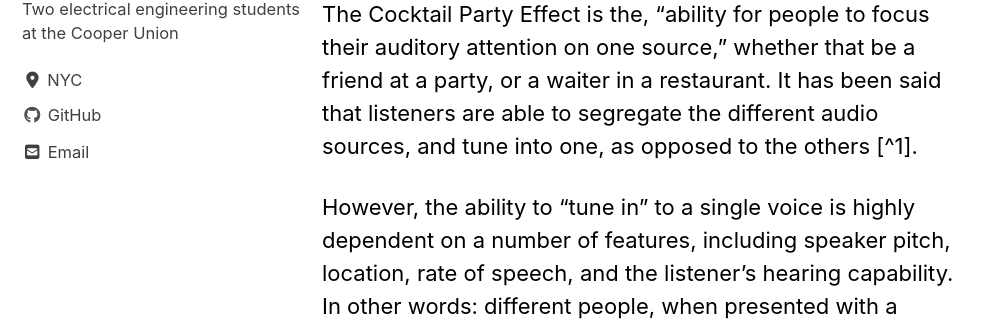
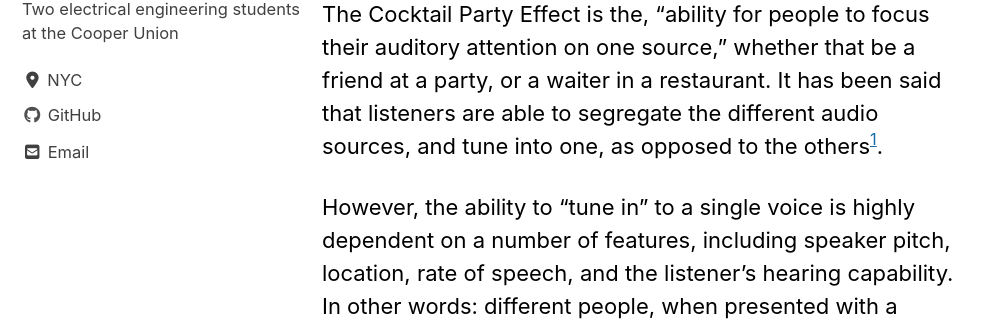
Before and after one commit to ece396-source-separation/ece396-source-separation.github.io, a Jekyll site: the page built from _posts/2021-03-20-project-updates.md, in a window 1280 px wide and 900 px high, scrolled down 610 px. Shown: the part 259-582 px from the top of the window, without its empty margins (0-996 px from the left). Built offline with Jekyll 4.4.1, drawn with Linux system fonts in a browser that asks for light colours; cached includes are drawn as plain includes; nearby versions of some CDN libraries; some of the changed text lies outside the part shown.

```diff
--- a/_config.yml
+++ b/_config.yml
@@ -259,3 +259,4 @@ defaults:
       comments: # true
       share: true
       related: true
+      noindex: true
--- a/_posts/2021-03-20-project-updates.md
+++ b/_posts/2021-03-20-project-updates.md
@@ -16,7 +16,7 @@ You sit across the table from your friend. It's noisy, with many other conversat
 
 # Cocktail Party Problem
 
-The Cocktail Party Effect is the, "ability for people to focus their auditory attention on one source," whether that be a friend at a party, or a waiter in a restaurant. It has been said that listeners are able to segregate the different audio sources, and tune into one, as opposed to the others [^1].
+The Cocktail Party Effect is the, "ability for people to focus their auditory attention on one source," whether that be a friend at a party, or a waiter in a restaurant. It has been said that listeners are able to segregate the different audio sources, and tune into one, as opposed to the others[^1].
 
 However, the ability to "tune in" to a single voice is highly dependent on a number of features, including speaker pitch, location, rate of speech, and the listener's hearing capability. In other words: different people, when presented with a situation with multiple speakers, will only be able to pick out a selection of the words that are being spoken, and not necessarily only from the speaker of interest.
 
@@ -46,7 +46,7 @@ Neural networks are not limited in the same way that BSS methods like ICA are -
 
 A commonly used tool in the field of audio processing is the **spectrogram**, which is a 2D representation of an audio signal, generated using a Short Time Fourier Transform (STFT) with frequencies on one axis and time on another. The intensity of each 'pixel' represents the intensity of a frequency at any given time. Conventional wisdom was always that spectrograms are _vital_ tools for source separation, as intuitively, separating the frequencies should assist with the separation.
 
-However, in recent literature [^2], it was found that neural networks could achieve very accurate results without performing the time-consuming STFT operation and its inverse.
+However, in recent literature[^2], it was found that neural networks could achieve very accurate results without performing the time-consuming STFT operation and its inverse.
 
 > Insert audio samples here
 
@@ -67,5 +67,6 @@ On the one hand, we plan on investigating traditional reconstruction techniques
 In order to decrease latency, we are looking into the [ONNX standard](https://github.com/onnx/onnx) and [TensorRT](https://developer.nvidia.com/tensorrt), which should better optimize the neural network for fast compuation.
 
 
-[^1] https://www.ee.columbia.edu/~dpwe/papers/Cherry53-cpe.pdf
-[^2] https://arxiv.org/pdf/1809.07454.pdf
+[^1]: https://www.ee.columbia.edu/~dpwe/papers/Cherry53-cpe.pdf
+
+[^2]: https://arxiv.org/pdf/1809.07454.pdf
```
Also changed, not shown: _drafts/1969-12-31-helloworld.md (renamed from _posts/1969-12-31-helloworld.md), 11 other files.
